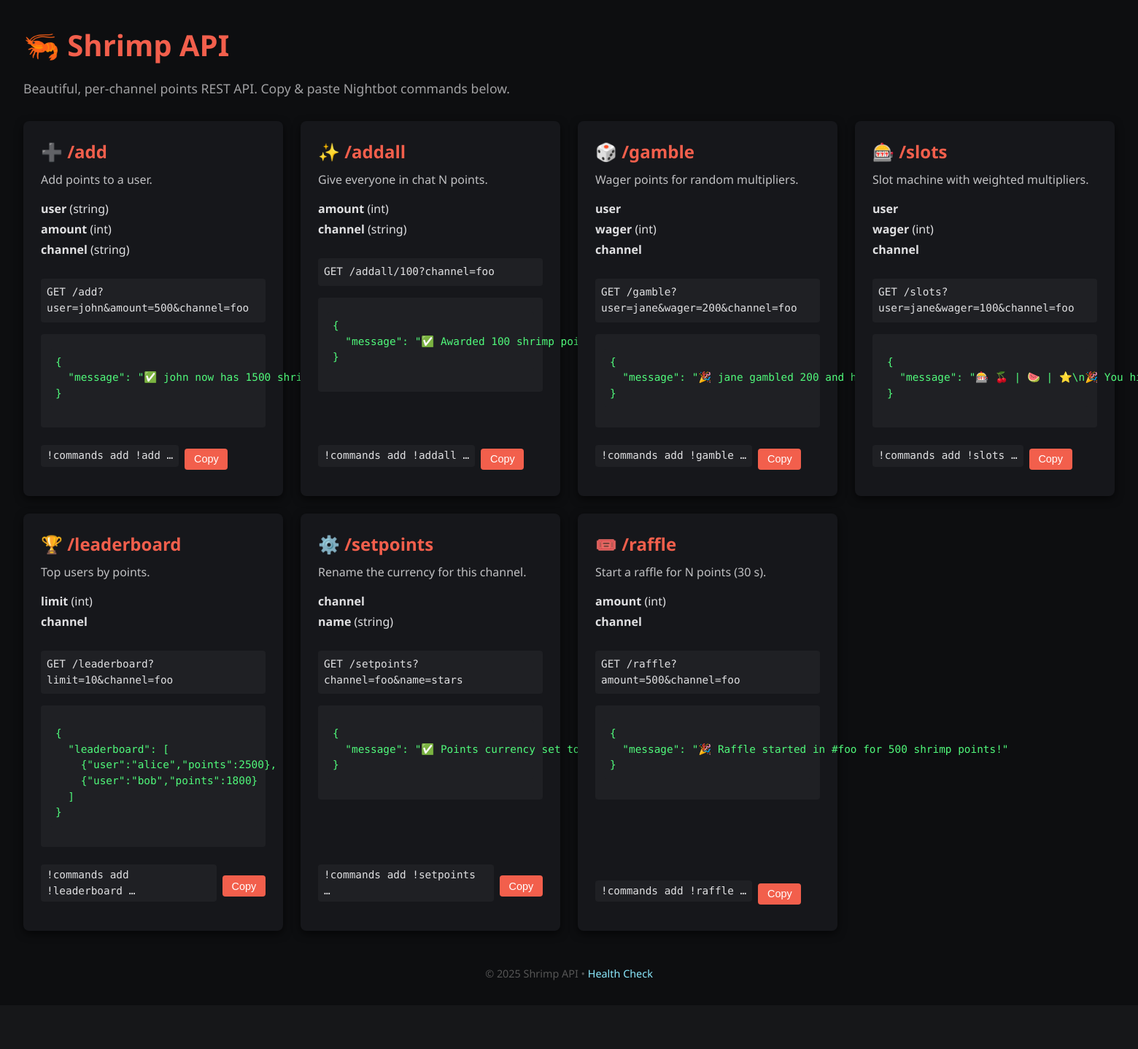
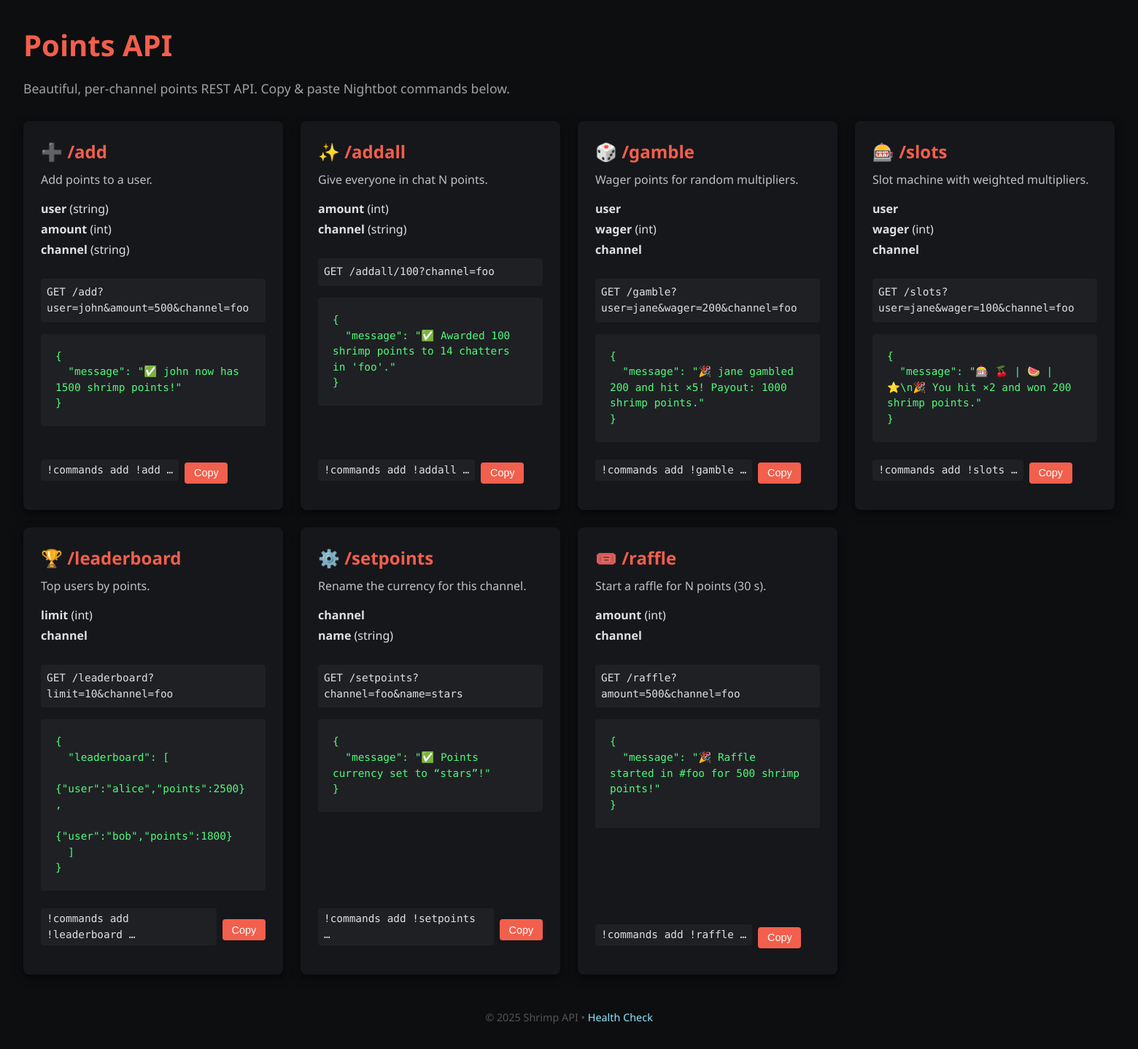
Before and after one commit to andrilchakraborty/api, a FastAPI app: page / in a window 1560 px wide; the page is wider, and only the part inside the window is pictured. Shown: that part at 73% size. Before the commit the page ends 1344 px from the top of that part, so only its background shows below. Run offline with FastAPI, Linux system fonts and the light colour scheme; data that the repository does not hold is empty.

Commit message:
Update index.html

```diff
--- a/templates/index.html
+++ b/templates/index.html
@@ -3,7 +3,7 @@
 <head>
   <meta charset="UTF-8" />
   <meta name="viewport" content="width=device-width, initial-scale=1.0"/>
-  <title>🦐 Shrimp API Documentation</title>
+  <title> Points API Documentation</title>
   <style>
     /* Base Reset */
     * { box-sizing: border-box; margin: 0; padding: 0; }
@@ -81,6 +81,12 @@
       overflow: visible;
       margin-bottom: 1rem;
     }
+    /* wrap & pretty-print JSON inside <pre> */
+    .card .sample pre {
+      white-space: pre-wrap;
+      word-break: break-word;
+      margin: 0;
+    }
     .card .command {
       margin-top: auto;               /* push to bottom if extra space */
       display: flex;
@@ -117,7 +123,7 @@
   </style>
 </head>
 <body>
-  <h1>🦐 Shrimp API</h1>
+  <h1>Points API</h1>
   <p class="lead">Beautiful, per-channel points REST API. Copy & paste Nightbot commands below.</p>
 
   <div class="grid">
@@ -152,7 +158,7 @@
       <div class="sample"><pre>{
   "message": "✅ Awarded 100 shrimp points to 14 chatters in 'foo'."
 }</pre></div>
-      <div class="command" data-cmd="!commands add !addall …">
+      <div class="command" data-cmd="!commands add !addall $(urlfetch https://api-jt5t.onrender.com/addall/$(querystring)?channel=$(channel))">
         <code>!commands add !addall …</code>
         <button onclick="copyCmd(this)">Copy</button>
       </div>
@@ -171,7 +177,7 @@
       <div class="sample"><pre>{
   "message": "🎉 jane gambled 200 and hit ×5! Payout: 1000 shrimp points."
 }</pre></div>
-      <div class="command" data-cmd="!commands add !gamble …">
+      <div class="command" data-cmd="!commands add !gamble $(urlfetch https://api-jt5t.onrender.com/gamble?user=$(user)&amp;wager=$(count)&amp;channel=$(channel))">
         <code>!commands add !gamble …</code>
         <button onclick="copyCmd(this)">Copy</button>
       </div>
@@ -190,7 +196,7 @@
       <div class="sample"><pre>{
   "message": "🎰 🍒 | 🍉 | ⭐\n🎉 You hit ×2 and won 200 shrimp points."
 }</pre></div>
-      <div class="command" data-cmd="!commands add !slots …">
+      <div class="command" data-cmd="!commands add !slots $(urlfetch https://api-jt5t.onrender.com/slots?user=$(user)&amp;wager=$(count)&amp;channel=$(channel))">
         <code>!commands add !slots …</code>
         <button onclick="copyCmd(this)">Copy</button>
       </div>
@@ -211,7 +217,7 @@
     {"user":"bob","points":1800}
   ]
 }</pre></div>
-      <div class="command" data-cmd="!commands add !leaderboard …">
+      <div class="command" data-cmd="!commands add !leaderboard $(urlfetch https://api-jt5t.onrender.com/leaderboard?limit=$(count)&amp;channel=$(channel))">
         <code>!commands add !leaderboard …</code>
         <button onclick="copyCmd(this)">Copy</button>
       </div>
@@ -229,7 +235,7 @@
       <div class="sample"><pre>{
   "message": "✅ Points currency set to “stars”!"
 }</pre></div>
-      <div class="command" data-cmd="!commands add !setpoints …">
+      <div class="command" data-cmd="!commands add !setpoints $(urlfetch https://api-jt5t.onrender.com/setpoints?channel=$(channel)&amp;name=$(querystring))">
         <code>!commands add !setpoints …</code>
         <button onclick="copyCmd(this)">Copy</button>
       </div>
@@ -247,7 +253,7 @@
       <div class="sample"><pre>{
   "message": "🎉 Raffle started in #foo for 500 shrimp points!"
 }</pre></div>
-      <div class="command" data-cmd="!commands add !raffle …">
+      <div class="command" data-cmd="!commands add !raffle $(urlfetch https://api-jt5t.onrender.com/raffle?amount=$(count)&amp;channel=$(channel))">
         <code>!commands add !raffle …</code>
         <button onclick="copyCmd(this)">Copy</button>
       </div>
```
